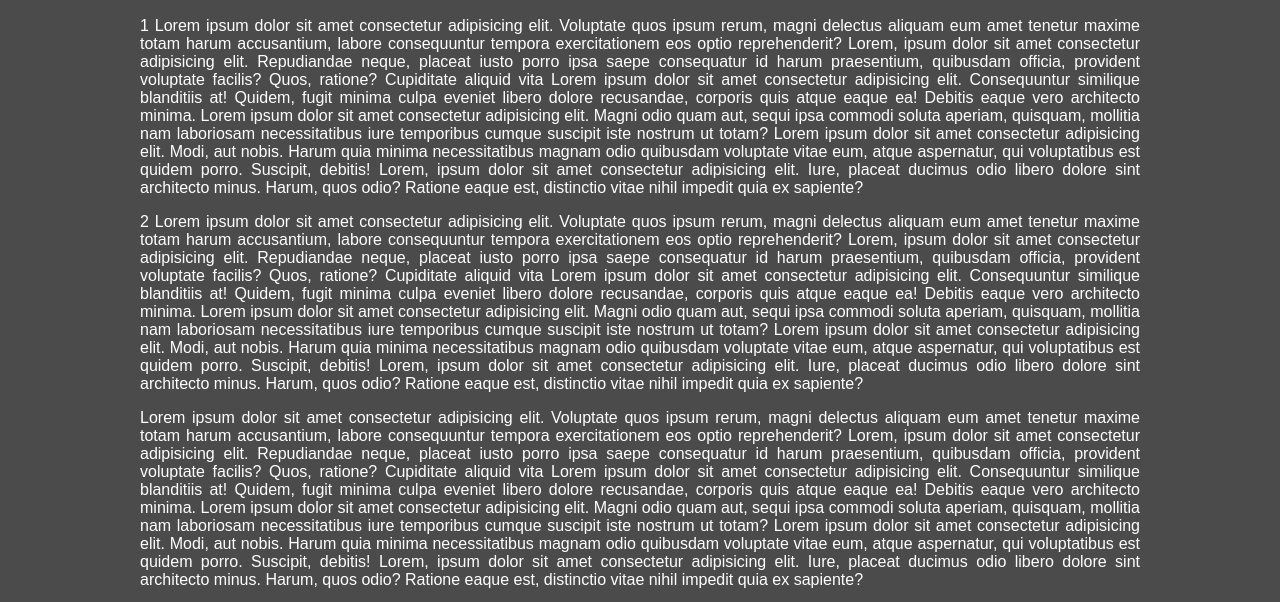
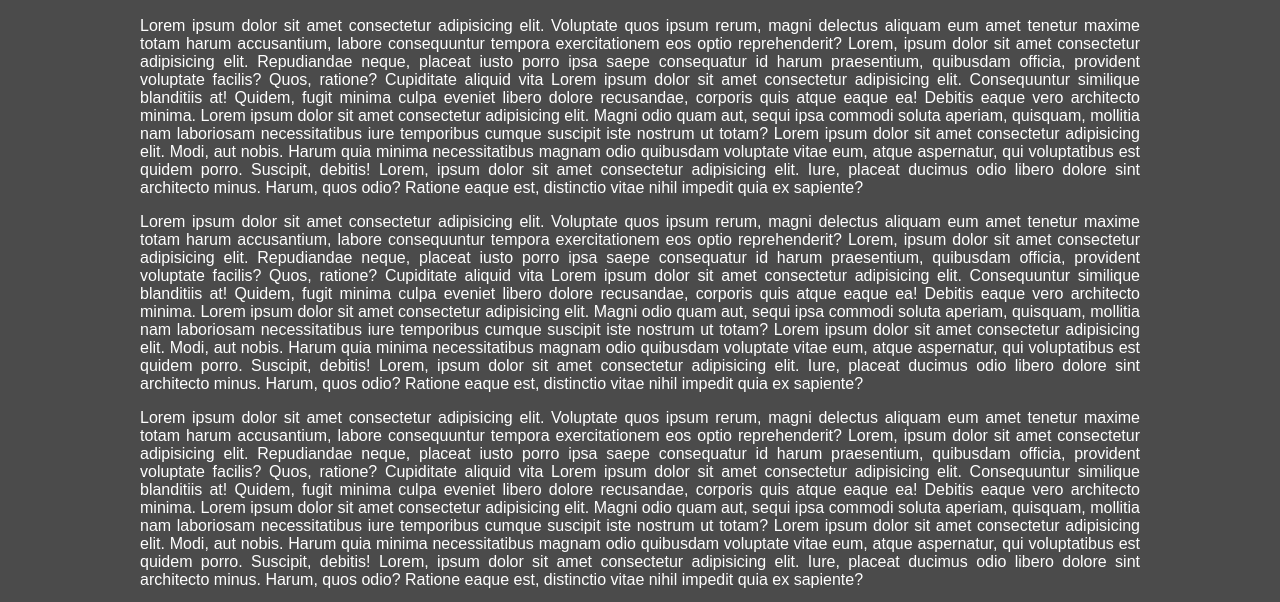
Before and after one commit to albertrp19/m12, a plain HTML site: page index.html in a window 1280 px wide. Shown: the part 153-755 px from the top of the page. Drawn offline with nearby package versions, Linux system fonts and the light colour scheme.

Commit message:
Update index.html

```diff
--- a/index.html
+++ b/index.html
@@ -24,8 +24,8 @@
     </header>
 
     <section class="contenido wrapper">
-      <p>1 Lorem ipsum dolor sit amet consectetur adipisicing elit. Voluptate quos ipsum rerum, magni delectus aliquam eum amet tenetur maxime totam harum accusantium, labore consequuntur tempora exercitationem eos optio reprehenderit? Lorem, ipsum dolor sit amet consectetur adipisicing elit. Repudiandae neque, placeat iusto porro ipsa saepe consequatur id harum praesentium, quibusdam officia, provident voluptate facilis? Quos, ratione? Cupiditate aliquid vita Lorem ipsum dolor sit amet consectetur adipisicing elit. Consequuntur similique blanditiis at! Quidem, fugit minima culpa eveniet libero dolore recusandae, corporis quis atque eaque ea! Debitis eaque vero architecto minima. Lorem ipsum dolor sit amet consectetur adipisicing elit. Magni odio quam aut, sequi ipsa commodi soluta aperiam, quisquam, mollitia nam laboriosam necessitatibus iure temporibus cumque suscipit iste nostrum ut totam? Lorem ipsum dolor sit amet consectetur adipisicing elit. Modi, aut nobis. Harum quia minima necessitatibus magnam odio quibusdam voluptate vitae eum, atque aspernatur, qui voluptatibus est quidem porro. Suscipit, debitis! Lorem, ipsum dolor sit amet consectetur adipisicing elit. Iure, placeat ducimus odio libero dolore sint architecto minus. Harum, quos odio? Ratione eaque est, distinctio vitae nihil impedit quia ex sapiente? </p>
-      <p>2 Lorem ipsum dolor sit amet consectetur adipisicing elit. Voluptate quos ipsum rerum, magni delectus aliquam eum amet tenetur maxime totam harum accusantium, labore consequuntur tempora exercitationem eos optio reprehenderit? Lorem, ipsum dolor sit amet consectetur adipisicing elit. Repudiandae neque, placeat iusto porro ipsa saepe consequatur id harum praesentium, quibusdam officia, provident voluptate facilis? Quos, ratione? Cupiditate aliquid vita Lorem ipsum dolor sit amet consectetur adipisicing elit. Consequuntur similique blanditiis at! Quidem, fugit minima culpa eveniet libero dolore recusandae, corporis quis atque eaque ea! Debitis eaque vero architecto minima. Lorem ipsum dolor sit amet consectetur adipisicing elit. Magni odio quam aut, sequi ipsa commodi soluta aperiam, quisquam, mollitia nam laboriosam necessitatibus iure temporibus cumque suscipit iste nostrum ut totam? Lorem ipsum dolor sit amet consectetur adipisicing elit. Modi, aut nobis. Harum quia minima necessitatibus magnam odio quibusdam voluptate vitae eum, atque aspernatur, qui voluptatibus est quidem porro. Suscipit, debitis! Lorem, ipsum dolor sit amet consectetur adipisicing elit. Iure, placeat ducimus odio libero dolore sint architecto minus. Harum, quos odio? Ratione eaque est, distinctio vitae nihil impedit quia ex sapiente? </p>
+      <p>Lorem ipsum dolor sit amet consectetur adipisicing elit. Voluptate quos ipsum rerum, magni delectus aliquam eum amet tenetur maxime totam harum accusantium, labore consequuntur tempora exercitationem eos optio reprehenderit? Lorem, ipsum dolor sit amet consectetur adipisicing elit. Repudiandae neque, placeat iusto porro ipsa saepe consequatur id harum praesentium, quibusdam officia, provident voluptate facilis? Quos, ratione? Cupiditate aliquid vita Lorem ipsum dolor sit amet consectetur adipisicing elit. Consequuntur similique blanditiis at! Quidem, fugit minima culpa eveniet libero dolore recusandae, corporis quis atque eaque ea! Debitis eaque vero architecto minima. Lorem ipsum dolor sit amet consectetur adipisicing elit. Magni odio quam aut, sequi ipsa commodi soluta aperiam, quisquam, mollitia nam laboriosam necessitatibus iure temporibus cumque suscipit iste nostrum ut totam? Lorem ipsum dolor sit amet consectetur adipisicing elit. Modi, aut nobis. Harum quia minima necessitatibus magnam odio quibusdam voluptate vitae eum, atque aspernatur, qui voluptatibus est quidem porro. Suscipit, debitis! Lorem, ipsum dolor sit amet consectetur adipisicing elit. Iure, placeat ducimus odio libero dolore sint architecto minus. Harum, quos odio? Ratione eaque est, distinctio vitae nihil impedit quia ex sapiente? </p>
+      <p>Lorem ipsum dolor sit amet consectetur adipisicing elit. Voluptate quos ipsum rerum, magni delectus aliquam eum amet tenetur maxime totam harum accusantium, labore consequuntur tempora exercitationem eos optio reprehenderit? Lorem, ipsum dolor sit amet consectetur adipisicing elit. Repudiandae neque, placeat iusto porro ipsa saepe consequatur id harum praesentium, quibusdam officia, provident voluptate facilis? Quos, ratione? Cupiditate aliquid vita Lorem ipsum dolor sit amet consectetur adipisicing elit. Consequuntur similique blanditiis at! Quidem, fugit minima culpa eveniet libero dolore recusandae, corporis quis atque eaque ea! Debitis eaque vero architecto minima. Lorem ipsum dolor sit amet consectetur adipisicing elit. Magni odio quam aut, sequi ipsa commodi soluta aperiam, quisquam, mollitia nam laboriosam necessitatibus iure temporibus cumque suscipit iste nostrum ut totam? Lorem ipsum dolor sit amet consectetur adipisicing elit. Modi, aut nobis. Harum quia minima necessitatibus magnam odio quibusdam voluptate vitae eum, atque aspernatur, qui voluptatibus est quidem porro. Suscipit, debitis! Lorem, ipsum dolor sit amet consectetur adipisicing elit. Iure, placeat ducimus odio libero dolore sint architecto minus. Harum, quos odio? Ratione eaque est, distinctio vitae nihil impedit quia ex sapiente? </p>
       <p>Lorem ipsum dolor sit amet consectetur adipisicing elit. Voluptate quos ipsum rerum, magni delectus aliquam eum amet tenetur maxime totam harum accusantium, labore consequuntur tempora exercitationem eos optio reprehenderit? Lorem, ipsum dolor sit amet consectetur adipisicing elit. Repudiandae neque, placeat iusto porro ipsa saepe consequatur id harum praesentium, quibusdam officia, provident voluptate facilis? Quos, ratione? Cupiditate aliquid vita Lorem ipsum dolor sit amet consectetur adipisicing elit. Consequuntur similique blanditiis at! Quidem, fugit minima culpa eveniet libero dolore recusandae, corporis quis atque eaque ea! Debitis eaque vero architecto minima. Lorem ipsum dolor sit amet consectetur adipisicing elit. Magni odio quam aut, sequi ipsa commodi soluta aperiam, quisquam, mollitia nam laboriosam necessitatibus iure temporibus cumque suscipit iste nostrum ut totam? Lorem ipsum dolor sit amet consectetur adipisicing elit. Modi, aut nobis. Harum quia minima necessitatibus magnam odio quibusdam voluptate vitae eum, atque aspernatur, qui voluptatibus est quidem porro. Suscipit, debitis! Lorem, ipsum dolor sit amet consectetur adipisicing elit. Iure, placeat ducimus odio libero dolore sint architecto minus. Harum, quos odio? Ratione eaque est, distinctio vitae nihil impedit quia ex sapiente? </p>
       <p>Lorem ipsum dolor sit amet consectetur adipisicing elit. Voluptate quos ipsum rerum, magni delectus aliquam eum amet tenetur maxime totam harum accusantium, labore consequuntur tempora exercitationem eos optio reprehenderit? Lorem, ipsum dolor sit amet consectetur adipisicing elit. Repudiandae neque, placeat iusto porro ipsa saepe consequatur id harum praesentium, quibusdam officia, provident voluptate facilis? Quos, ratione? Cupiditate aliquid vita Lorem ipsum dolor sit amet consectetur adipisicing elit. Consequuntur similique blanditiis at! Quidem, fugit minima culpa eveniet libero dolore recusandae, corporis quis atque eaque ea! Debitis eaque vero architecto minima. Lorem ipsum dolor sit amet consectetur adipisicing elit. Magni odio quam aut, sequi ipsa commodi soluta aperiam, quisquam, mollitia nam laboriosam necessitatibus iure temporibus cumque suscipit iste nostrum ut totam? Lorem ipsum dolor sit amet consectetur adipisicing elit. Modi, aut nobis. Harum quia minima necessitatibus magnam odio quibusdam voluptate vitae eum, atque aspernatur, qui voluptatibus est quidem porro. Suscipit, debitis! Lorem, ipsum dolor sit amet consectetur adipisicing elit. Iure, placeat ducimus odio libero dolore sint architecto minus. Harum, quos odio? Ratione eaque est, distinctio vitae nihil impedit quia ex sapiente? </p>
       <p>Lorem ipsum dolor sit amet consectetur adipisicing elit. Voluptate quos ipsum rerum, magni delectus aliquam eum amet tenetur maxime totam harum accusantium, labore consequuntur tempora exercitationem eos optio reprehenderit? Lorem, ipsum dolor sit amet consectetur adipisicing elit. Repudiandae neque, placeat iusto porro ipsa saepe consequatur id harum praesentium, quibusdam officia, provident voluptate facilis? Quos, ratione? Cupiditate aliquid vita Lorem ipsum dolor sit amet consectetur adipisicing elit. Consequuntur similique blanditiis at! Quidem, fugit minima culpa eveniet libero dolore recusandae, corporis quis atque eaque ea! Debitis eaque vero architecto minima. Lorem ipsum dolor sit amet consectetur adipisicing elit. Magni odio quam aut, sequi ipsa commodi soluta aperiam, quisquam, mollitia nam laboriosam necessitatibus iure temporibus cumque suscipit iste nostrum ut totam? Lorem ipsum dolor sit amet consectetur adipisicing elit. Modi, aut nobis. Harum quia minima necessitatibus magnam odio quibusdam voluptate vitae eum, atque aspernatur, qui voluptatibus est quidem porro. Suscipit, debitis! Lorem, ipsum dolor sit amet consectetur adipisicing elit. Iure, placeat ducimus odio libero dolore sint architecto minus. Harum, quos odio? Ratione eaque est, distinctio vitae nihil impedit quia ex sapiente? </p>
```
